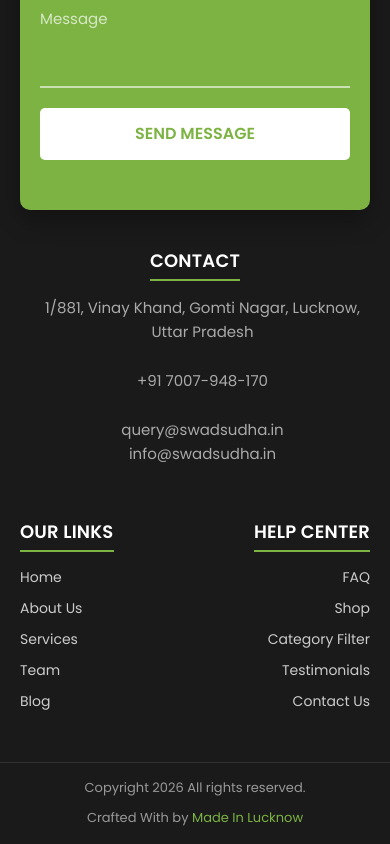
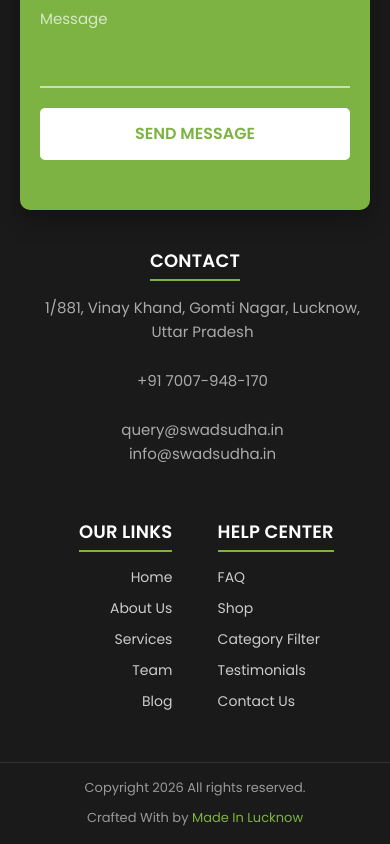
Before and after one commit to amansinha44/swadsudha, a React (Vite) app: page / in a window 390 px wide. Shown: the part 5620-6464 px from the top of the page. Built offline with nearby package versions, Linux system fonts and the light colour scheme; a web font is replaced by a local one.

Commit message:
Mobile CSS Optimized 1

```diff
--- a/src/components/Footer.css
+++ b/src/components/Footer.css
@@ -386,12 +386,12 @@
     .col-links {
         width: 48%;
         margin-bottom: 20px;
-        text-align: left; /* Pehla column (Help Center) by default left rahega */
+        text-align: right; /* Pehla column (Help Center) by default left rahega */
     }
 
     /* 🔴 NAYA CHANGE: Jo dusra `.col-links` (Our Links) hai, ye sirf usko right karega */
     .col-links ~ .col-links {
-        text-align: right;
+        text-align: left;
     }
 
     .footer-title {
```
